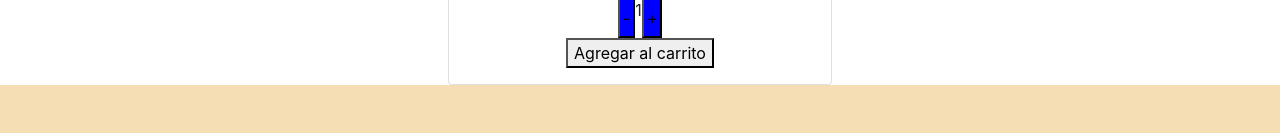
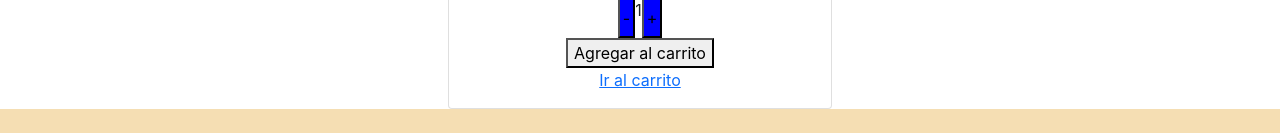
Before and after one commit to Micapedemonti/ecommercetiendaskate, a React (Create React App) app: page /Detail/1 in a window 1280 px wide. Shown: the part 819-952 px from the top of the page. Built offline with nearby package versions, Linux system fonts and the light colour scheme.

Commit message:
desafio asincronizar carrito

```diff
--- a/src/components/Detalles/ItemDetail.js
+++ b/src/components/Detalles/ItemDetail.js
@@ -18,10 +18,10 @@ import Item from "../Productos/Item"
 // const [quantity, setQuantity]= useState(0)
 
 const ItemDetail =({id, Price, name, description, img}) => {
-  const [quantity, setQuantity]= useState(0)
-   const handleOnAdd =(quantity)=>{
-    console.log (`se agregaron ${quantity} productos`)
-    // setQuantity(ItemCount)
+  const [count, setCount]= useState(1)
+   const handleOnAdd =(count)=>{
+    console.log (`se agregaron ${count} productos`)
+
 
     }
 
@@ -34,9 +34,8 @@ const ItemDetail =({id, Price, name, description, img}) => {
             <h5 class="card-title">{name}</h5>
             <p class="card-text">{Price}</p>
             <p class="card-text">{description}</p>
-         {/* <ItemCount initial= {0} stock ={10} onAdd={handleOnAdd}/>  */}
          <ItemCount onAdd={handleOnAdd} stock ={15}/>
-            {/* {count> 0 ? <Link to='/cart'>Ir al carrito</Link> : count> 0 ?<Link to='/cart'>Ir al carrito</Link>  */}
+            {count > 0 ? <Link to='/cart'>Ir al carrito</Link> : <Link to='/cart'>Ir al carrito </Link>}
           </div>
           </div>
           </div>
--- a/src/components/ItemCount/ItemCount.js
+++ b/src/components/ItemCount/ItemCount.js
@@ -3,7 +3,6 @@ import './ItemCount.css';
 
 const ItemCount=({initial, stock, onAdd})=>{
    const [count, setCount]= useState(1)
-
 const decrement =()=>{
     if (count > initial){
     setCount(count -1)
```
